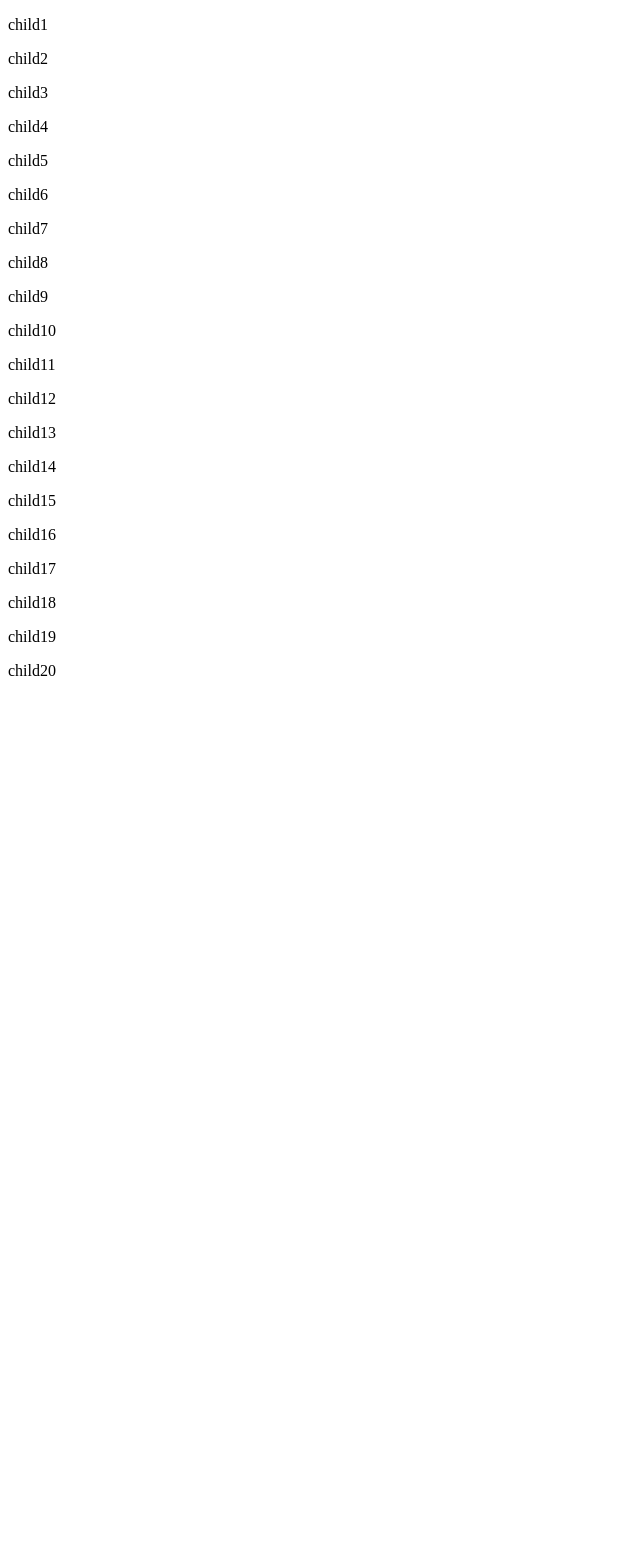
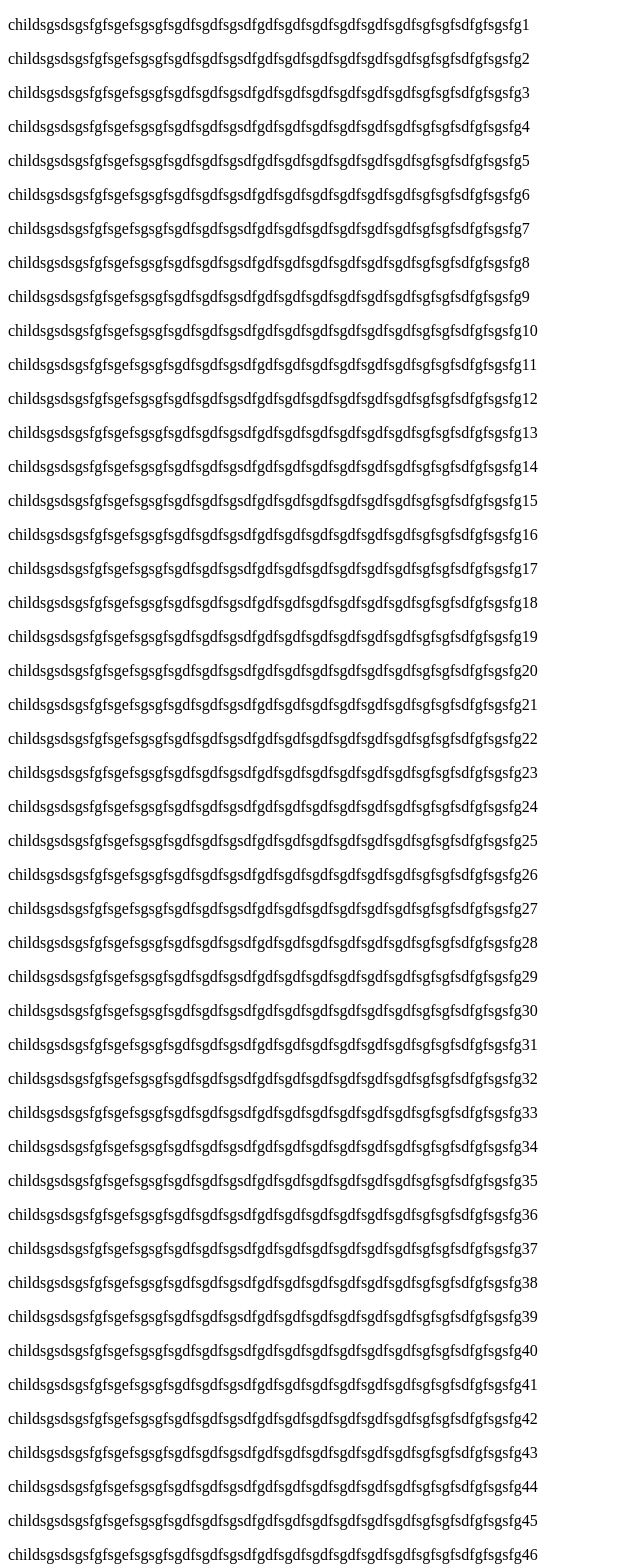
Before and after one commit to Athikul-Islam/shahabagi-sigarate, a plain HTML site: page index.html in a window 1280 px wide. Shown: the top 1567 px of the page, without its empty margins (0-640 px from the left). Before the commit the page ends 800 px from the top, so only its background shows below. Drawn offline with Linux system fonts and the light colour scheme.

Commit message:
le neribadi andolon

```diff
--- a/index.html
+++ b/index.html
@@ -8,64 +8,154 @@
 <body>
     <div class="grandparent">
         <div class="parent">
-            <p>child1</p>
+            <p>childsgsdsgsfgfsgefsgsgfsgdfsgdfsgsdfgdfsgdfsgdfsgdfsgdfsgdfsgfsgfsdfgfsgsfg1</p>
         </div>
         <div class="parent">
-            <p>child2</p>
+            <p>childsgsdsgsfgfsgefsgsgfsgdfsgdfsgsdfgdfsgdfsgdfsgdfsgdfsgdfsgfsgfsdfgfsgsfg2</p>
         </div>
         <div class="parent">
-            <p>child3</p>
+            <p>childsgsdsgsfgfsgefsgsgfsgdfsgdfsgsdfgdfsgdfsgdfsgdfsgdfsgdfsgfsgfsdfgfsgsfg3</p>
         </div>
         <div class="parent">
-            <p>child4</p>
+            <p>childsgsdsgsfgfsgefsgsgfsgdfsgdfsgsdfgdfsgdfsgdfsgdfsgdfsgdfsgfsgfsdfgfsgsfg4</p>
         </div>
         <div class="parent">
-            <p>child5</p>
+            <p>childsgsdsgsfgfsgefsgsgfsgdfsgdfsgsdfgdfsgdfsgdfsgdfsgdfsgdfsgfsgfsdfgfsgsfg5</p>
         </div>
         <div class="parent">
-            <p>child6</p>
+            <p>childsgsdsgsfgfsgefsgsgfsgdfsgdfsgsdfgdfsgdfsgdfsgdfsgdfsgdfsgfsgfsdfgfsgsfg6</p>
         </div>
         <div class="parent">
-            <p>child7</p>
+            <p>childsgsdsgsfgfsgefsgsgfsgdfsgdfsgsdfgdfsgdfsgdfsgdfsgdfsgdfsgfsgfsdfgfsgsfg7</p>
         </div>
         <div class="parent">
-            <p>child8</p>
+            <p>childsgsdsgsfgfsgefsgsgfsgdfsgdfsgsdfgdfsgdfsgdfsgdfsgdfsgdfsgfsgfsdfgfsgsfg8</p>
         </div>
         <div class="parent">
-            <p>child9</p>
+            <p>childsgsdsgsfgfsgefsgsgfsgdfsgdfsgsdfgdfsgdfsgdfsgdfsgdfsgdfsgfsgfsdfgfsgsfg9</p>
         </div>
         <div class="parent">
-            <p>child10</p>
+            <p>childsgsdsgsfgfsgefsgsgfsgdfsgdfsgsdfgdfsgdfsgdfsgdfsgdfsgdfsgfsgfsdfgfsgsfg10</p>
         </div>
         <div class="parent">
-            <p>child11</p>
+            <p>childsgsdsgsfgfsgefsgsgfsgdfsgdfsgsdfgdfsgdfsgdfsgdfsgdfsgdfsgfsgfsdfgfsgsfg11</p>
         </div>
         <div class="parent">
-            <p>child12</p>
+            <p>childsgsdsgsfgfsgefsgsgfsgdfsgdfsgsdfgdfsgdfsgdfsgdfsgdfsgdfsgfsgfsdfgfsgsfg12</p>
         </div>
         <div class="parent">
-            <p>child13</p>
+            <p>childsgsdsgsfgfsgefsgsgfsgdfsgdfsgsdfgdfsgdfsgdfsgdfsgdfsgdfsgfsgfsdfgfsgsfg13</p>
         </div>
         <div class="parent">
-            <p>child14</p>
+            <p>childsgsdsgsfgfsgefsgsgfsgdfsgdfsgsdfgdfsgdfsgdfsgdfsgdfsgdfsgfsgfsdfgfsgsfg14</p>
         </div>
         <div class="parent">
-            <p>child15</p>
+            <p>childsgsdsgsfgfsgefsgsgfsgdfsgdfsgsdfgdfsgdfsgdfsgdfsgdfsgdfsgfsgfsdfgfsgsfg15</p>
         </div>
         <div class="parent">
-            <p>child16</p>
+            <p>childsgsdsgsfgfsgefsgsgfsgdfsgdfsgsdfgdfsgdfsgdfsgdfsgdfsgdfsgfsgfsdfgfsgsfg16</p>
         </div>
         <div class="parent">
-            <p>child17</p>
+            <p>childsgsdsgsfgfsgefsgsgfsgdfsgdfsgsdfgdfsgdfsgdfsgdfsgdfsgdfsgfsgfsdfgfsgsfg17</p>
         </div>
         <div class="parent">
-            <p>child18</p>
+            <p>childsgsdsgsfgfsgefsgsgfsgdfsgdfsgsdfgdfsgdfsgdfsgdfsgdfsgdfsgfsgfsdfgfsgsfg18</p>
         </div>
         <div class="parent">
-            <p>child19</p>
+            <p>childsgsdsgsfgfsgefsgsgfsgdfsgdfsgsdfgdfsgdfsgdfsgdfsgdfsgdfsgfsgfsdfgfsgsfg19</p>
         </div>
         <div class="parent">
-            <p>child20</p>
+            <p>childsgsdsgsfgfsgefsgsgfsgdfsgdfsgsdfgdfsgdfsgdfsgdfsgdfsgdfsgfsgfsdfgfsgsfg20</p>
+        </div>
+        <div class="parent">
+            <p>childsgsdsgsfgfsgefsgsgfsgdfsgdfsgsdfgdfsgdfsgdfsgdfsgdfsgdfsgfsgfsdfgfsgsfg21</p>
+        </div>
+        <div class="parent">
+            <p>childsgsdsgsfgfsgefsgsgfsgdfsgdfsgsdfgdfsgdfsgdfsgdfsgdfsgdfsgfsgfsdfgfsgsfg22</p>
+        </div>
+        <div class="parent">
+            <p>childsgsdsgsfgfsgefsgsgfsgdfsgdfsgsdfgdfsgdfsgdfsgdfsgdfsgdfsgfsgfsdfgfsgsfg23</p>
+        </div>
+        <div class="parent">
+            <p>childsgsdsgsfgfsgefsgsgfsgdfsgdfsgsdfgdfsgdfsgdfsgdfsgdfsgdfsgfsgfsdfgfsgsfg24</p>
+        </div>
+        <div class="parent">
+            <p>childsgsdsgsfgfsgefsgsgfsgdfsgdfsgsdfgdfsgdfsgdfsgdfsgdfsgdfsgfsgfsdfgfsgsfg25</p>
+        </div>
+        <div class="parent">
+            <p>childsgsdsgsfgfsgefsgsgfsgdfsgdfsgsdfgdfsgdfsgdfsgdfsgdfsgdfsgfsgfsdfgfsgsfg26</p>
+        </div>
+        <div class="parent">
+            <p>childsgsdsgsfgfsgefsgsgfsgdfsgdfsgsdfgdfsgdfsgdfsgdfsgdfsgdfsgfsgfsdfgfsgsfg27</p>
+        </div>
+        <div class="parent">
+            <p>childsgsdsgsfgfsgefsgsgfsgdfsgdfsgsdfgdfsgdfsgdfsgdfsgdfsgdfsgfsgfsdfgfsgsfg28</p>
+        </div>
+        <div class="parent">
+            <p>childsgsdsgsfgfsgefsgsgfsgdfsgdfsgsdfgdfsgdfsgdfsgdfsgdfsgdfsgfsgfsdfgfsgsfg29</p>
+        </div>
+        <div class="parent">
+            <p>childsgsdsgsfgfsgefsgsgfsgdfsgdfsgsdfgdfsgdfsgdfsgdfsgdfsgdfsgfsgfsdfgfsgsfg30</p>
+        </div>
+        <div class="parent">
+            <p>childsgsdsgsfgfsgefsgsgfsgdfsgdfsgsdfgdfsgdfsgdfsgdfsgdfsgdfsgfsgfsdfgfsgsfg31</p>
+        </div>
+        <div class="parent">
+            <p>childsgsdsgsfgfsgefsgsgfsgdfsgdfsgsdfgdfsgdfsgdfsgdfsgdfsgdfsgfsgfsdfgfsgsfg32</p>
+        </div>
+        <div class="parent">
+            <p>childsgsdsgsfgfsgefsgsgfsgdfsgdfsgsdfgdfsgdfsgdfsgdfsgdfsgdfsgfsgfsdfgfsgsfg33</p>
+        </div>
+        <div class="parent">
+            <p>childsgsdsgsfgfsgefsgsgfsgdfsgdfsgsdfgdfsgdfsgdfsgdfsgdfsgdfsgfsgfsdfgfsgsfg34</p>
+        </div>
+        <div class="parent">
+            <p>childsgsdsgsfgfsgefsgsgfsgdfsgdfsgsdfgdfsgdfsgdfsgdfsgdfsgdfsgfsgfsdfgfsgsfg35</p>
+        </div>
+        <div class="parent">
+            <p>childsgsdsgsfgfsgefsgsgfsgdfsgdfsgsdfgdfsgdfsgdfsgdfsgdfsgdfsgfsgfsdfgfsgsfg36</p>
+        </div>
+        <div class="parent">
+            <p>childsgsdsgsfgfsgefsgsgfsgdfsgdfsgsdfgdfsgdfsgdfsgdfsgdfsgdfsgfsgfsdfgfsgsfg37</p>
+        </div>
+        <div class="parent">
+            <p>childsgsdsgsfgfsgefsgsgfsgdfsgdfsgsdfgdfsgdfsgdfsgdfsgdfsgdfsgfsgfsdfgfsgsfg38</p>
+        </div>
+        <div class="parent">
+            <p>childsgsdsgsfgfsgefsgsgfsgdfsgdfsgsdfgdfsgdfsgdfsgdfsgdfsgdfsgfsgfsdfgfsgsfg39</p>
+        </div>
+        <div class="parent">
+            <p>childsgsdsgsfgfsgefsgsgfsgdfsgdfsgsdfgdfsgdfsgdfsgdfsgdfsgdfsgfsgfsdfgfsgsfg40</p>
+        </div>
+        <div class="parent">
+            <p>childsgsdsgsfgfsgefsgsgfsgdfsgdfsgsdfgdfsgdfsgdfsgdfsgdfsgdfsgfsgfsdfgfsgsfg41</p>
+        </div>
+        <div class="parent">
+            <p>childsgsdsgsfgfsgefsgsgfsgdfsgdfsgsdfgdfsgdfsgdfsgdfsgdfsgdfsgfsgfsdfgfsgsfg42</p>
+        </div>
+        <div class="parent">
+            <p>childsgsdsgsfgfsgefsgsgfsgdfsgdfsgsdfgdfsgdfsgdfsgdfsgdfsgdfsgfsgfsdfgfsgsfg43</p>
+        </div>
+        <div class="parent">
+            <p>childsgsdsgsfgfsgefsgsgfsgdfsgdfsgsdfgdfsgdfsgdfsgdfsgdfsgdfsgfsgfsdfgfsgsfg44</p>
+        </div>
+        <div class="parent">
+            <p>childsgsdsgsfgfsgefsgsgfsgdfsgdfsgsdfgdfsgdfsgdfsgdfsgdfsgdfsgfsgfsdfgfsgsfg45</p>
+        </div>
+        <div class="parent">
+            <p>childsgsdsgsfgfsgefsgsgfsgdfsgdfsgsdfgdfsgdfsgdfsgdfsgdfsgdfsgfsgfsdfgfsgsfg46</p>
+        </div>
+        <div class="parent">
+            <p>childsgsdsgsfgfsgefsgsgfsgdfsgdfsgsdfgdfsgdfsgdfsgdfsgdfsgdfsgfsgfsdfgfsgsfg47</p>
+        </div>
+        <div class="parent">
+            <p>childsgsdsgsfgfsgefsgsgfsgdfsgdfsgsdfgdfsgdfsgdfsgdfsgdfsgdfsgfsgfsdfgfsgsfg48</p>
+        </div>
+        <div class="parent">
+            <p>childsgsdsgsfgfsgefsgsgfsgdfsgdfsgsdfgdfsgdfsgdfsgdfsgdfsgdfsgfsgfsdfgfsgsfg49</p>
+        </div>
+        <div class="parent">
+            <p>childsgsdsgsfgfsgefsgsgfsgdfsgdfsgsdfgdfsgdfsgdfsgdfsgdfsgdfsgfsgfsdfgfsgsfg50</p>
         </div>
     </div>
 </body>
```
